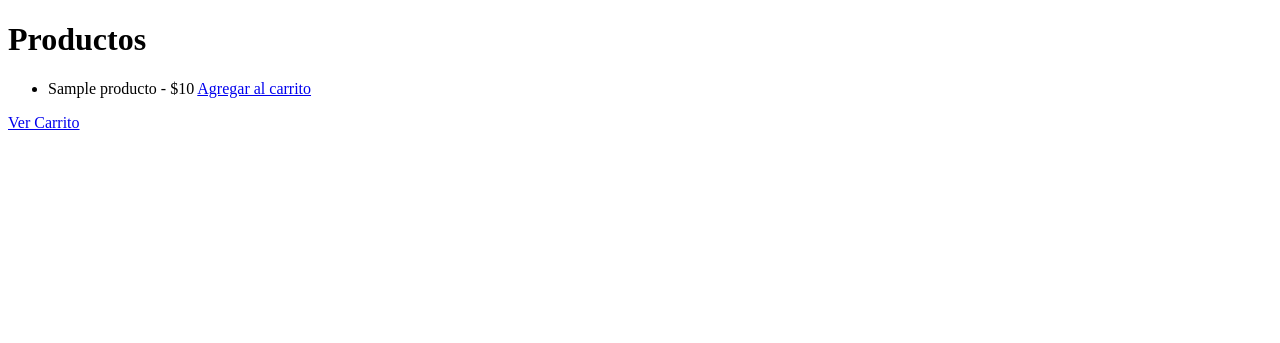
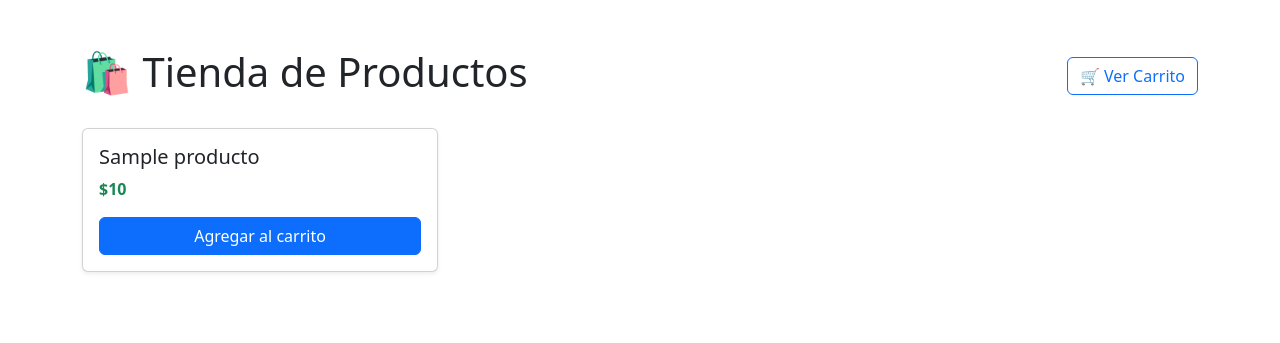
Before and after one commit to jason93C/siembraveci, a Python web app: template templates/productos.html in a window 1280 px wide. Shown: the top 343 px of the page. Run offline with Jinja, Linux system fonts and the light colour scheme; the template is opened without the code that fills it: most values are stand-ins (such as "Sample title", 1, 10 or a date in 2020).

Commit message:
actualizacion_admin

```diff
--- a/templates/productos.html
+++ b/templates/productos.html
@@ -2,18 +2,31 @@
 <html lang="es">
 <head>
     <meta charset="UTF-8">
-    <title>Tienda</title>
+    <title>Tienda de Productos</title>
+    <meta name="viewport" content="width=device-width, initial-scale=1">
+    <!-- Bootstrap CSS -->
+    <link href="https://cdn.jsdelivr.net/npm/bootstrap@5.3.3/dist/css/bootstrap.min.css" rel="stylesheet">
 </head>
 <body>
-    <h1>Productos</h1>
-    <ul>
-        {% for id, producto in productos.items() %}
-            <li>
-                {{ producto.nombre }} - ${{ producto.precio }}
-                <a href="{{ url_for('agregar_al_carrito', id=id) }}">Agregar al carrito</a>
-            </li>
-        {% endfor %}
-    </ul>
-    <a href="{{ url_for('ver_carrito') }}">Ver Carrito</a>
+    <div class="container py-5">
+        <div class="d-flex justify-content-between align-items-center mb-4">
+            <h1 class="text-center">🛍️ Tienda de Productos</h1>
+            <a href="{{ url_for('ver_carrito') }}" class="btn btn-outline-primary">🛒 Ver Carrito</a>
+        </div>
+
+        <div class="row">
+            {% for id, producto in productos.items() %}
+            <div class="col-md-4 mb-4">
+                <div class="card h-100 shadow-sm">
+                    <div class="card-body d-flex flex-column">
+                        <h5 class="card-title">{{ producto.nombre }}</h5>
+                        <p class="card-text fw-bold text-success">${{ producto.precio }}</p>
+                        <a href="{{ url_for('agregar_al_carrito', id=id) }}" class="btn btn-primary mt-auto">Agregar al carrito</a>
+                    </div>
+                </div>
+            </div>
+            {% endfor %}
+        </div>
+    </div>
 </body>
 </html>
```
Also changed, not shown: templates/carrito.html (indentation only).
